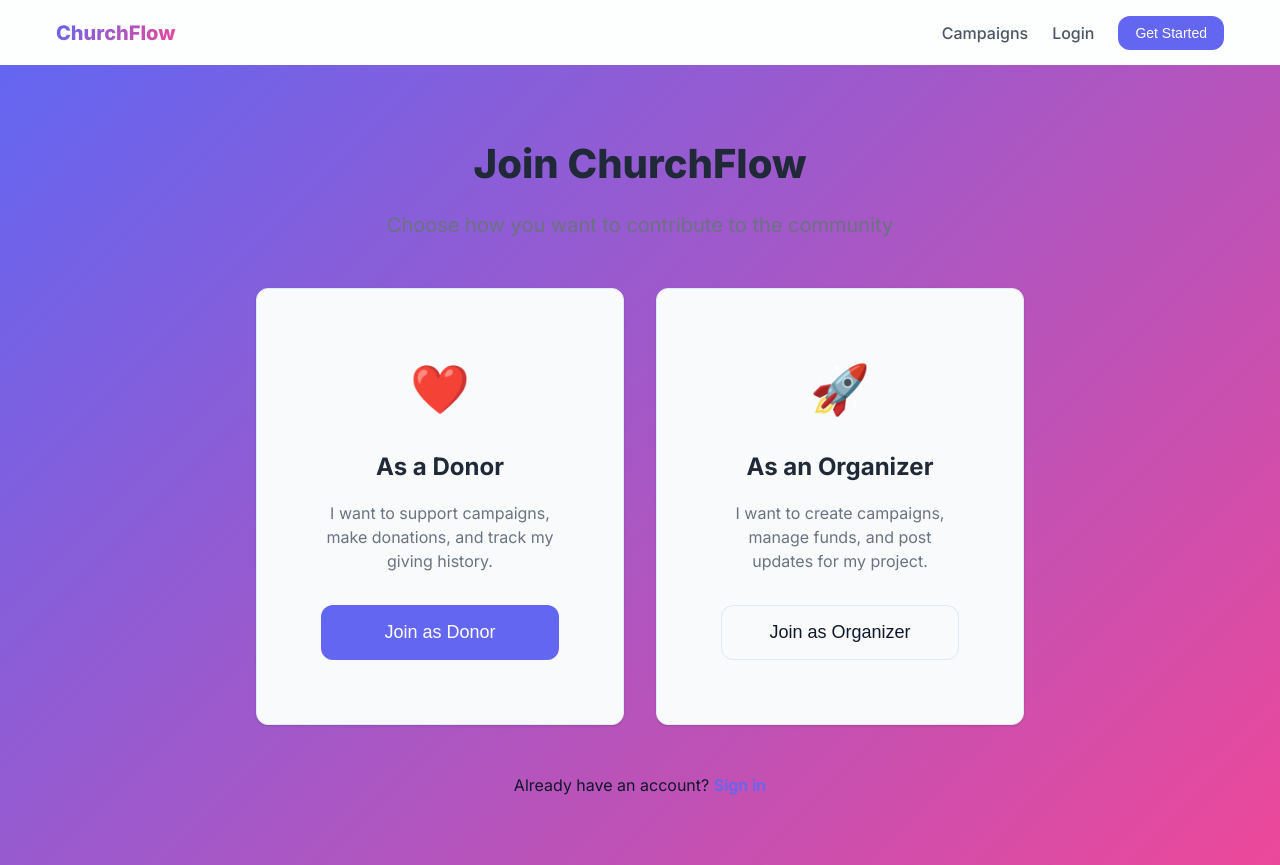
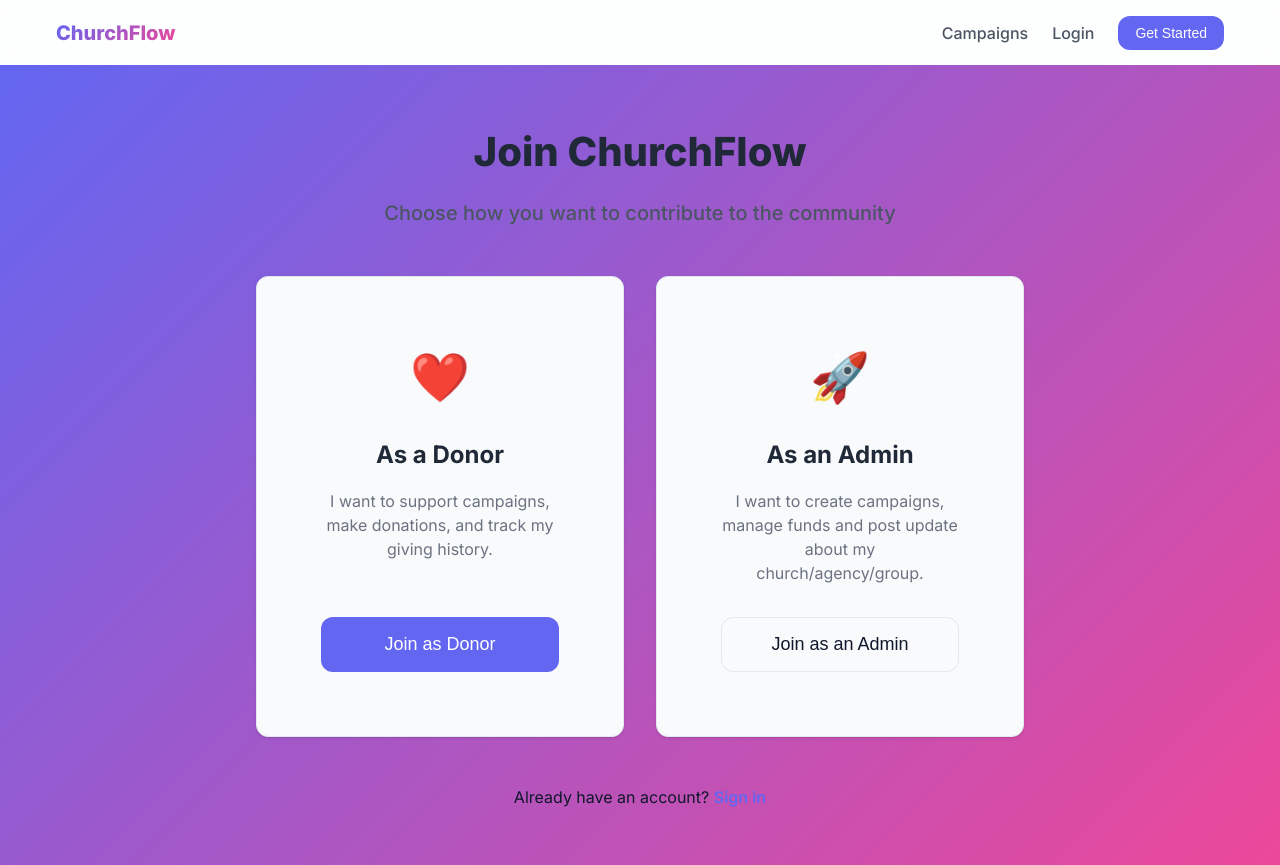
Before and after one commit to KusuConsult-NG/Crowdfunding, a Next.js app: page /signup in a window 1280 px wide. Built offline with nearby package versions, Linux system fonts and the light colour scheme; no server answers.

Commit message:
fix(ui): update signup selection text visibility and labels for Admin role

```diff
--- a/src/app/signup/admin/page.tsx
+++ b/src/app/signup/admin/page.tsx
@@ -71,7 +71,7 @@ export default function AdminSignupPage() {
                             &larr; Back to selection
                         </Link>
                     </div>
-                    <CardTitle>Sign up as Organizer</CardTitle>
+                    <CardTitle>Sign up as Admin</CardTitle>
                     <CardDescription>Create an account to manage campaigns</CardDescription>
                 </CardHeader>
                 <CardContent>
@@ -137,7 +137,7 @@ export default function AdminSignupPage() {
                         {error && <div className={styles.error}>{error}</div>}
 
                         <Button type="submit" fullWidth disabled={loading}>
-                            {loading ? 'Creating Account...' : 'Create Organizer Account'}
+                            {loading ? 'Creating Account...' : 'Create Admin Account'}
                         </Button>
                     </form>
 
--- a/src/app/signup/page.tsx
+++ b/src/app/signup/page.tsx
@@ -13,7 +13,7 @@ export default function SignupSelectionPage() {
                     <h1 style={{ fontSize: '2.5rem', fontWeight: 800, marginBottom: '1rem', color: '#1f2937' }}>
                         Join ChurchFlow
                     </h1>
-                    <p style={{ fontSize: '1.25rem', color: '#6b7280' }}>
+                    <p style={{ fontSize: '1.25rem', color: '#4b5563', fontWeight: 500 }}>
                         Choose how you want to contribute to the community
                     </p>
                 </div>
@@ -38,11 +38,11 @@ export default function SignupSelectionPage() {
                         <Card className="campaignCard" style={{ height: '100%', transition: 'all 0.3s ease' }}>
                             <CardContent style={{ padding: '2.5rem', textAlign: 'center', display: 'flex', flexDirection: 'column', height: '100%' }}>
                                 <div style={{ fontSize: '3rem', marginBottom: '1.5rem' }}>🚀</div>
-                                <h2 style={{ fontSize: '1.5rem', fontWeight: 700, marginBottom: '1rem', color: '#1f2937' }}>As an Organizer</h2>
+                                <h2 style={{ fontSize: '1.5rem', fontWeight: 700, marginBottom: '1rem', color: '#1f2937' }}>As an Admin</h2>
                                 <p style={{ color: '#6b7280', marginBottom: '2rem', flex: 1 }}>
-                                    I want to create campaigns, manage funds, and post updates for my project.
+                                    I want to create campaigns, manage funds and post update about my church/agency/group.
                                 </p>
-                                <Button fullWidth variant="outline" size="large">Join as Organizer</Button>
+                                <Button fullWidth variant="outline" size="large">Join as an Admin</Button>
                             </CardContent>
                         </Card>
                     </Link>
```
